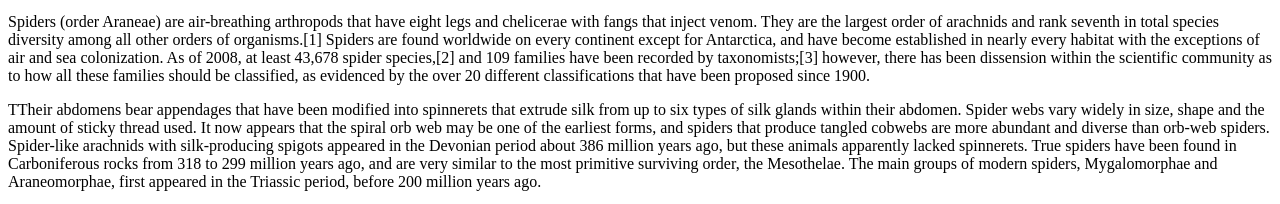
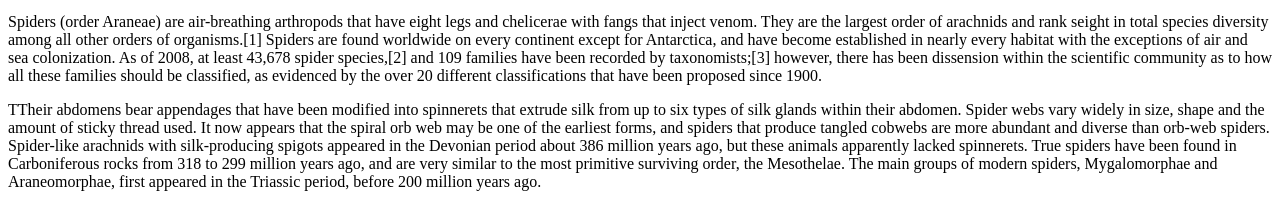
Before and after one commit to vgahunia/Spiders---class-exercise, a plain HTML site: page index.html in a window 1280 px wide. Shown: the part 231-435 px from the top of the page. Drawn offline with Linux system fonts and the light colour scheme; a web font is replaced by a local one.

Commit message:
Closes #1

```diff
--- a/index.html
+++ b/index.html
@@ -34,7 +34,7 @@
 
 			<h3>About Spiders</h3>
 			<img id="food" src="images/spider2.jpg">
-			<p>Spiders (order Araneae) are air-breathing arthropods that have eight legs and chelicerae with fangs that inject venom. They are the largest order of arachnids and rank seventh in total species diversity among all other orders of organisms.[1] Spiders are found worldwide on every continent except for Antarctica, and have become established in nearly every habitat with the exceptions of air and sea colonization. As of 2008, at least 43,678 spider species,[2] and 109 families have been recorded by taxonomists;[3] however, there has been dissension within the scientific community as to how all these families should be classified, as evidenced by the over 20 different classifications that have been proposed since 1900.</p>
+			<p>Spiders (order Araneae) are air-breathing arthropods that have eight legs and chelicerae with fangs that inject venom. They are the largest order of arachnids and rank seight in total species diversity among all other orders of organisms.[1] Spiders are found worldwide on every continent except for Antarctica, and have become established in nearly every habitat with the exceptions of air and sea colonization. As of 2008, at least 43,678 spider species,[2] and 109 families have been recorded by taxonomists;[3] however, there has been dissension within the scientific community as to how all these families should be classified, as evidenced by the over 20 different classifications that have been proposed since 1900.</p>
 
 			<p>TTheir abdomens bear appendages that have been modified into spinnerets that extrude silk from up to six types of silk glands within their abdomen. Spider webs vary widely in size, shape and the amount of sticky thread used. It now appears that the spiral orb web may be one of the earliest forms, and spiders that produce tangled cobwebs are more abundant and diverse than orb-web spiders. Spider-like arachnids with silk-producing spigots appeared in the Devonian period about 386 million years ago, but these animals apparently lacked spinnerets. True spiders have been found in Carboniferous rocks from 318 to 299 million years ago, and are very similar to the most primitive surviving order, the Mesothelae. The main groups of modern spiders, Mygalomorphae and Araneomorphae, first appeared in the Triassic period, before 200 million years ago.</p>
 
```
Also changed, not shown: 1 other file.
